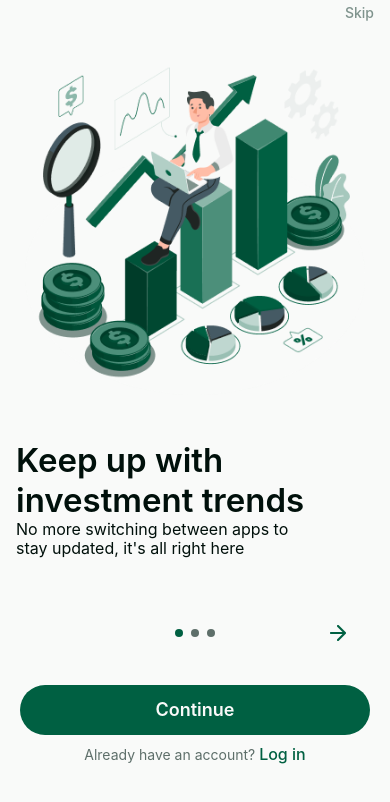
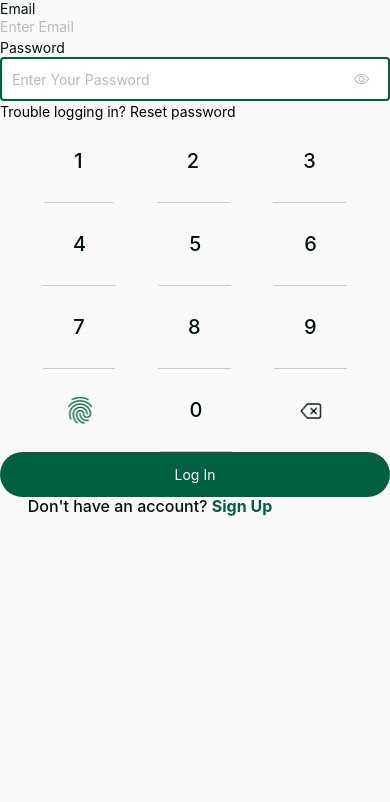
Before and after one commit to debugtitan/mercatus, a React Native app: screen /auth-login in a window 390 px wide. Shown: the top 802 px of the page. Built offline with nearby package versions, Linux system fonts and the light colour scheme; what react-native-system-navigation-bar would draw is missing.

Commit message:
boring animation

```diff
--- a/babel.config.js
+++ b/babel.config.js
@@ -1,3 +1,4 @@
 module.exports = {
   presets: ['module:@react-native/babel-preset'],
+  plugins: ['react-native-reanimated/plugin'],
 };
--- a/components/Password.js
+++ b/components/Password.js
@@ -1,34 +1,30 @@
-import { View, Text, TouchableOpacity, StyleSheet } from "react-native";
-import React from "react";
-import { DARK, LIGHT, STYLES } from "../constants";
-import { useTheme } from "./ThemeProvider";
-import { EyeSlashIcon, EyeIcon } from "react-native-heroicons/outline";
+import { View, Text, TouchableOpacity, StyleSheet } from 'react-native';
+import React from 'react';
+import { DARK, LIGHT, Styles } from '../constants';
+import { useTheme } from './ThemeProvider';
 
+import Icon from 'react-native-vector-icons/Ionicons';
 export default function ({ label, value, placeholder, hide, onToggle }) {
-  const styles = STYLES();
+  const styles = Styles();
   const { isDarkMode } = useTheme();
   const theme = isDarkMode ? DARK : LIGHT;
-  const securedValue = hide ? "*".repeat(value.length) : value;
+  const securedValue = hide ? '*'.repeat(value.length) : value;
   return (
-    <View className="mb-2">
-      <Text style={styles.textLabel} className="mb-1">
-        {label}
-      </Text>
+    <View style={{ marginBottom: 2 }}>
+      <Text style={styles.textLabel}>{label}</Text>
 
       <View style={viewStyles.container(isDarkMode, theme.PRIMARY)}>
         <Text style={viewStyles.placeholder(theme.TABS_INACTIVE)}>
           {value.length == 0 ? placeholder : securedValue}
         </Text>
         <View style={{ top: 8, right: 0, padding: 4 }}>
-          {hide ? (
-            <TouchableOpacity onPress={onToggle}>
-              <EyeIcon color={theme.TABS_INACTIVE} size={16} />
-            </TouchableOpacity>
-          ) : (
-            <TouchableOpacity onPress={onToggle}>
-              <EyeSlashIcon color={theme.TABS_INACTIVE} size={16} />
-            </TouchableOpacity>
-          )}
+          <TouchableOpacity onPress={onToggle}>
+            <Icon
+              name={hide ? 'eye-outline' : 'eye-off-outline'}
+              color={theme.TABS_INACTIVE}
+              size={16}
+            />
+          </TouchableOpacity>
         </View>
       </View>
     </View>
@@ -41,12 +37,12 @@
     borderColor: borderColor,
     borderRadius: 4,
     height: 44,
-    flexDirection: "row",
-    backgroundColor: isDarkMode ? "#F9FAF9" : "#FFFFFF",
+    flexDirection: 'row',
+    backgroundColor: isDarkMode ? '#F9FAF9' : '#FFFFFF',
   }),
 
-  placeholder: (color) => ({
-    width: "90%",
+  placeholder: color => ({
+    width: '90%',
     paddingVertical: 12,
     paddingLeft: 10,
     color: color,
--- a/components/onboard/Page.js
+++ b/components/onboard/Page.js
@@ -1,6 +1,14 @@
 import { View, Text, StyleSheet, Dimensions } from 'react-native';
-import React from 'react';
+import React, { useEffect, useState } from 'react';
+import Animated, {
+  withTiming,
+  useSharedValue,
+  useAnimatedStyle,
+  Easing,
+  BounceInRight,
+} from 'react-native-reanimated';
 export default function ({
+  currentPage,
   pageData,
   imageContainerStyle,
   titleStyles,
@@ -14,9 +22,32 @@
     }
     return null;
   }
+  const enteringAnimation = useSharedValue(0);
+
+  // Animation configuration
+  const animationConfig = {
+    duration: 2000,
+    easing: Easing.bounce,
+  };
+
+  useEffect(() => {
+    // Reset animation to 0 when currentPage changes
+    enteringAnimation.value = 0;
+    enteringAnimation.value = withTiming(1, animationConfig);
+  });
+
+  // Animated style for controlling opacity
+  const animatedStyle = useAnimatedStyle(() => {
+    return {
+      opacity: enteringAnimation.value,
+    };
+  });
 
   return (
-    <View style={[styles.container, { width: width }]}>
+    <Animated.View
+      style={[styles.container, { width: width }, animatedStyle]}
+      entering={BounceInRight.duration(2000)}
+    >
       <View style={imageContainerStyle ?? styles.imageContainerStyle}>
         <ImageComponent />
       </View>
@@ -40,7 +71,7 @@
           </Text>
         </View>
       </View>
-    </View>
+    </Animated.View>
   );
 }
 
--- a/components/onboard/Swipper.js
+++ b/components/onboard/Swipper.js
@@ -1,5 +1,6 @@
 import React, { useRef, useState } from 'react';
 import { View, FlatList, TouchableOpacity } from 'react-native';
+import Animated, { BounceInDown, FadeInRight } from 'react-native-reanimated';
 import Page from './Page';
 import { CustomPaginatorComponent } from './FooterComponent';
 export const Swipper = ({
@@ -52,16 +53,15 @@
       <FlatList
         ref={swipperRef}
         onScroll={handleIndexChange}
+        entering={FadeInRight}
         data={pageData}
         renderItem={({ item, index }) => (
           <Page
-            currentPage={index}
-            HeaderComponent={HeaderComponent}
+            currentPage={currentPageValue}
             pageData={item}
             titleStyles={titleStyles}
             subtitleStyles={subtitleStyles}
             imageContainerStyle={imageContainerStyle}
-            headerTitle={headerTitle}
             //totalPages={pageData.length}
           />
         )}
--- a/constants/Styles.ts
+++ b/constants/Styles.ts
@@ -60,5 +60,12 @@
       padding: 14,
       paddingHorizontal: 20,
     },
+    textLabel: {
+      color: theme.PRIMARY2,
+      fontSize: 14,
+      fontWeight: '400',
+      marginBottom: 1,
+      //fontFamily: 'Inter',
+    },
   });
 };
--- a/package.json
+++ b/package.json
@@ -13,11 +13,12 @@
     "@react-navigation/native-stack": "^6.9.18",
     "react": "18.2.0",
     "react-native": "0.73.4",
+    "react-native-reanimated": "^3.7.0",
     "react-native-safe-area-context": "^4.9.0",
     "react-native-screens": "^3.29.0",
     "react-native-splash-screen": "^3.3.0",
-    "react-native-svg": "^14.1.0",
-    "react-native-system-navigation-bar": "^2.6.4"
+    "react-native-system-navigation-bar": "^2.6.4",
+    "react-native-vector-icons": "^10.0.3"
   },
   "devDependencies": {
     "@babel/core": "^7.20.0",
--- a/screens/StackNavigationComponent.js
+++ b/screens/StackNavigationComponent.js
@@ -6,7 +6,13 @@
 
 import { useTheme } from '../components';
 import { IMAGES, DARK, LIGHT, Styles } from '../constants';
-import { OnboardingScreen, NetworkError, DeclineError, NotFound } from '.';
+import {
+  OnboardingScreen,
+  NetworkError,
+  DeclineError,
+  NotFound,
+  Login,
+} from '.';
 
 const Stack = createNativeStackNavigator();
 
@@ -39,6 +45,7 @@
         <Stack.Screen name="network-error" component={NetworkError} />
         <Stack.Screen name="not-found-error" component={NotFound} />
         <Stack.Screen name="decline-error" component={DeclineError} />
+        <Stack.Screen name="auth-login" component={Login} />
       </Stack.Navigator>
     </NavigationContainer>
   );
--- a/screens/auth/Login.js
+++ b/screens/auth/Login.js
@@ -52,11 +52,9 @@
 
   return (
     <PageLayout>
-      <View className="mt-5 flex-1">
-        <View className="mb-4">
-          <Text style={styles.textLabel} className="mb-1">
-            Email
-          </Text>
+      <View style={{ marginBottom: 5 }}>
+        <View style={{ marginBottom: 4 }}>
+          <Text style={styles.textLabel}>Email</Text>
           <TextInput
             placeholder="Enter Email"
             inputMode="email"
@@ -86,7 +84,7 @@
         <Keyboard onKeyPress={handleKeyPress} onClear={clearInput} />
 
         {/*LOGIN BUTTON */}
-        <View className="mt-6">
+        <View style={{ marginBottom: 6 }}>
           <View>
             <TouchableOpacity
               style={styles.button}
@@ -100,8 +98,13 @@
           </View>
 
           <View
-            style={{ width: 300, height: 20, alignItems: 'center', left: 0 }}
-            className="mt-3"
+            style={{
+              width: 300,
+              height: 20,
+              alignItems: 'center',
+              left: 0,
+              marginBottom: 3,
+            }}
           >
             <Text style={styles.paragraph}>
               Don't have an account?{' '}
--- a/screens/errors/DeclineError.js
+++ b/screens/errors/DeclineError.js
@@ -50,7 +50,7 @@
 
       <TouchableOpacity
         style={[styles.button, { backgroundColor: theme.PRIMARY }]}
-        onPress={() => navigation.navigate(RoutePaths.NOT_FOUND_ERROR_PAGE)}
+        onPress={() => navigation.navigate(RoutePaths.LOGIN)}
       >
         <Text
           style={{
--- a/screens/errors/NetworkError.js
+++ b/screens/errors/NetworkError.js
@@ -73,8 +73,8 @@
     alignSelf: 'center',
   },
   titleContainerStyles: {
-    width: 291,
-    height: 80,
+    width: 251,
+    height: 70,
   },
   titleStyles: {
     //fontFamily: 'Inter',
--- a/screens/index.js
+++ b/screens/index.js
@@ -10,5 +10,5 @@
   NetworkError,
   DeclineError,
   NotFound,
-  Login
+  Login,
 };
```
Also changed, not shown: 3 other files (tests, documents, lock files or other folders).
